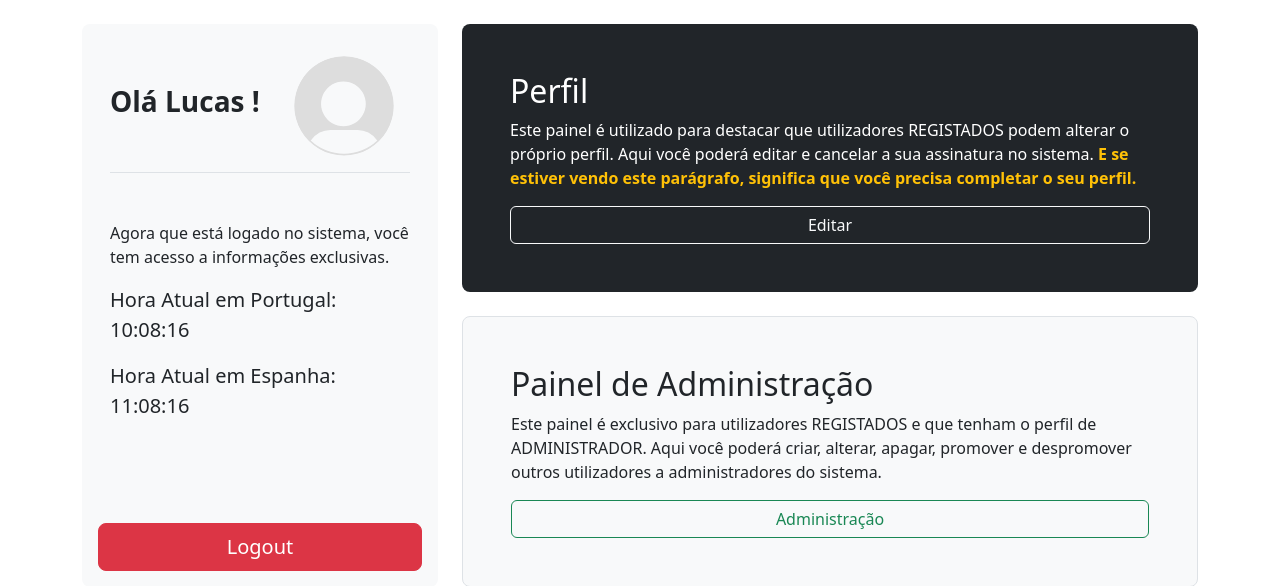
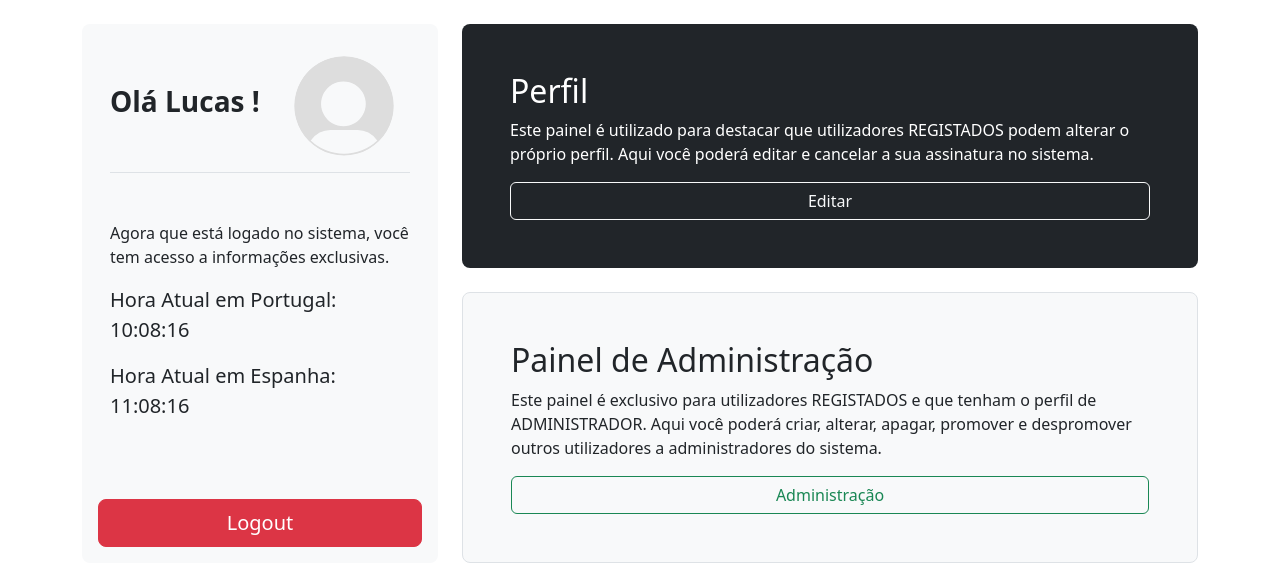
Before and after one commit to lucascompython/pw_tp, a PHP site: page /aplicacao/ in a window 1280 px wide. Shown: the part 141-727 px from the top of the page. Run offline with PHP 8.4, Linux system fonts and the light colour scheme; the visitor is signed in with stand-in values (Sample User, id 1); data comes from the database, SQL or seed files in the repository; both versions use the stored data as it was after the commit.

Commit message:
add joao

```diff
--- a/aplicacao/index.php
+++ b/aplicacao/index.php
@@ -60,7 +60,7 @@ date_default_timezone_set("Europe/Lisbon");
                         <div class="col-md-12 mb-4">
                             <div class="h-100 p-5 text-bg-dark rounded-3">
                                 <h2>Perfil</h2>
-                                <p>Este painel é utilizado para destacar que utilizadores REGISTADOS podem alterar o próprio perfil. Aqui você poderá editar e cancelar a sua assinatura no sistema. <strong class="text-warning">E se estiver vendo este parágrafo, significa que você precisa completar o seu perfil.</strong></p>
+                                <p>Este painel é utilizado para destacar que utilizadores REGISTADOS podem alterar o próprio perfil. Aqui você poderá editar e cancelar a sua assinatura no sistema.</p>
                                 <a href="/aplicacao/perfil.php"><button class="btn btn-outline-light px-5 w-100" type="button">Editar</button></a>
                             </div>
                         </div>
```
Also changed, not shown: recursos/imagens/uploads/foto_6668c6aa33b0c.jpg (added), src/infraestrutura/basededados/database.sqlite.
